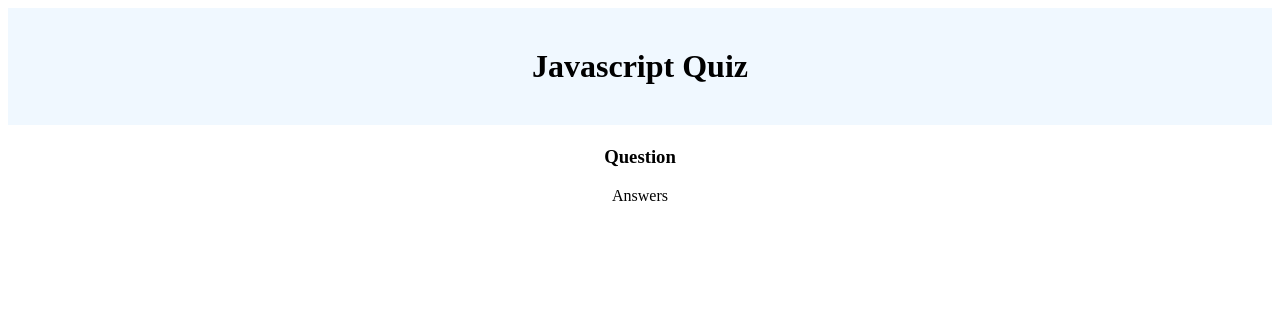
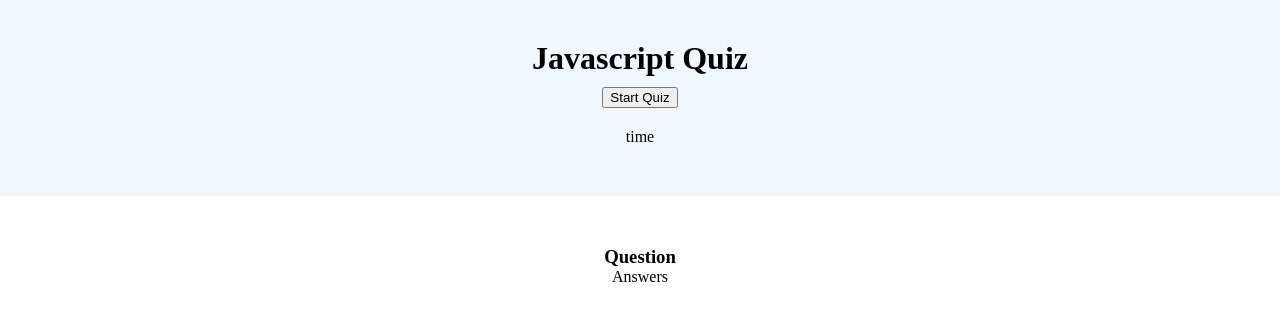
Before and after one commit to ICVRXS/4.Code_Quiz, a plain HTML site: page index.html in a window 1280 px wide. Drawn offline with Linux system fonts and the light colour scheme.

Commit message:
pseudocoding, start button added.

```diff
--- a/assets/style.css
+++ b/assets/style.css
@@ -1,9 +1,22 @@
 * {
     text-align: center;
+    margin: 0px;
 }
 
-h1 {
+#header {
     background-color: aliceblue;
     padding: 40px;
     margin-top: 0px;
 }
+
+#start-button {
+    margin: 10px;
+}
+
+#question-box {
+    margin-top: 50px;
+}
+
+#timer {
+    margin: 10px;
+}
--- a/index.html
+++ b/index.html
@@ -6,8 +6,10 @@
     </head>
 
     <body>
-        <div class="container">
+        <div class="container" id="header">
             <h1>Javascript Quiz</h1>
+            <button id="start-button">Start Quiz</button>
+            <div id="timer">time</div>
         </div>
 
         <div class="container" id="question-box">
--- a/script.js
+++ b/script.js
@@ -1,2 +1,38 @@
 var question = document.getElementById("question"),
-    answer = document.getElementById("answers")
+    answer = document.getElementById("answers"),
+    startButton = document.getElementById("start-button"),
+    timeLeft = document.getElementById("timer"),
+    totalTime = 75,
+    elapsedTime = 0,
+
+
+//user clicks the start button
+    //click event for start button which starts the quiz, prompts the first question and disappears when the quiz begins
+    //the timer appears in place of the start button
+    //start button reappears after the quiz is over
+
+//questions and answers
+    //questions in an array
+    //possible answers in an object
+    //if/else conditional for answers
+    //if answer === "true" next question
+    //else subtract time
+
+//when the user clicks the answer
+    //validates whether the answer is correct
+    //false answers deduct time from the clock
+    //answer is stored in local storage
+    //next question prompts
+
+//interval for countdown - setInterval(callback, 1000);
+    //increment elapsedTime
+    //calculate time left by subtracting totalTime from elapsedTime
+    //check to see that totalTime === elapsedTime
+    //update timeLeft in HTML (.textContent or .enterHTML???????)
+    //when timer reaches zero, game ends
+
+//endgame functionality
+    //show final score
+    //user is prompted with a form to submit initials
+    //when they enter intials, it saves to local storage, along with their score
+    //lists user's scores
```
